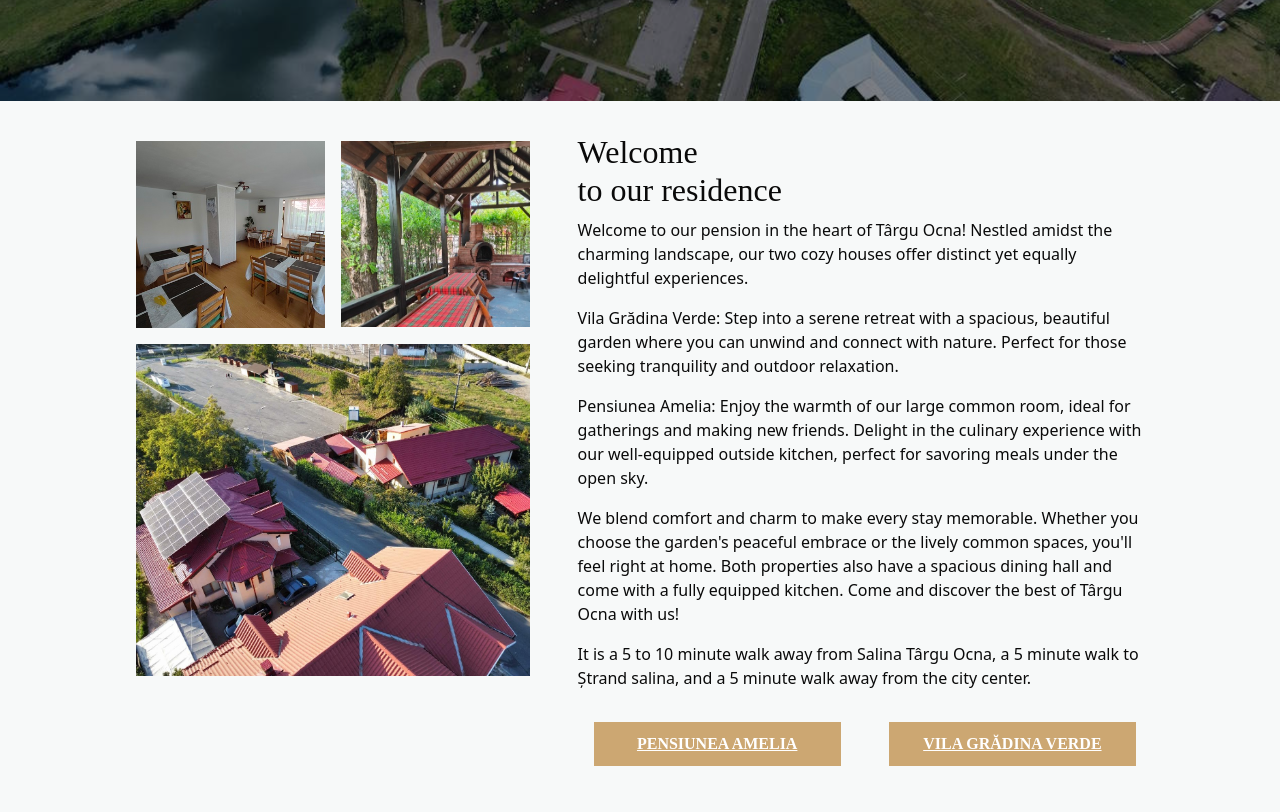
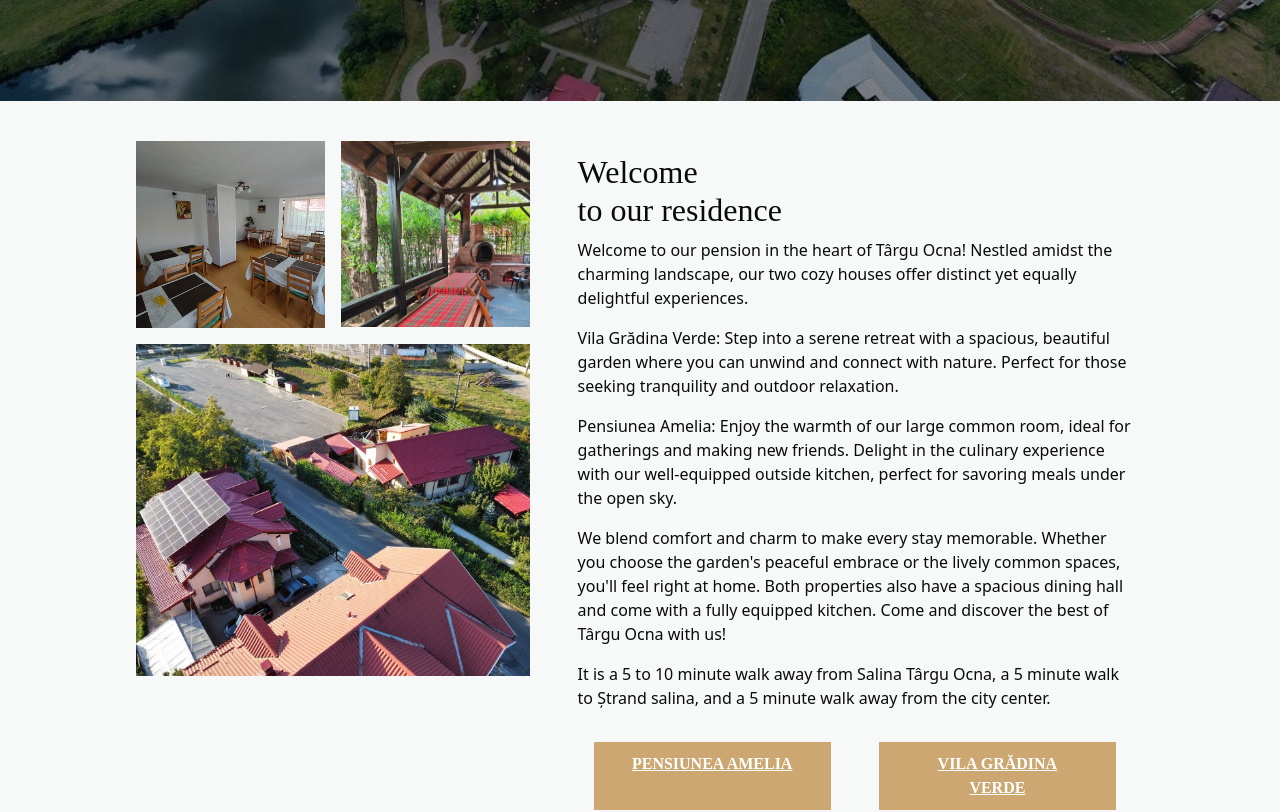
Before and after one commit to sandersmitje/cazare-targu-ocna, a Next.js app: page /en in a window 1280 px wide. Shown: the part 720-1532 px from the top of the page. Built offline with nearby package versions, Linux system fonts and the light colour scheme.

Commit message:
Update page.tsx
alignment issue

```diff
--- a/app/[locale]/page.tsx
+++ b/app/[locale]/page.tsx
@@ -28,7 +28,7 @@ export default function Home() {
                 <Image alt="welcome 3" width={0} height={0} sizes="100vw" style={{ width: '100%', height: 'auto' }} src="/img/home/welcome3.png"/>
                 </div>
            </div>
-           <div className="md:w-3/5 pl-10">
+           <div className="md:w-3/5 p-5 md:pl-10 grid grid-cols-1 content-center md:h-full">
            <h2 className="block"><span>{ t('welcome') }</span><br/> { t('residence') }</h2>
               <p className="mt-2">
                 { t('article1.parg1') }
```
